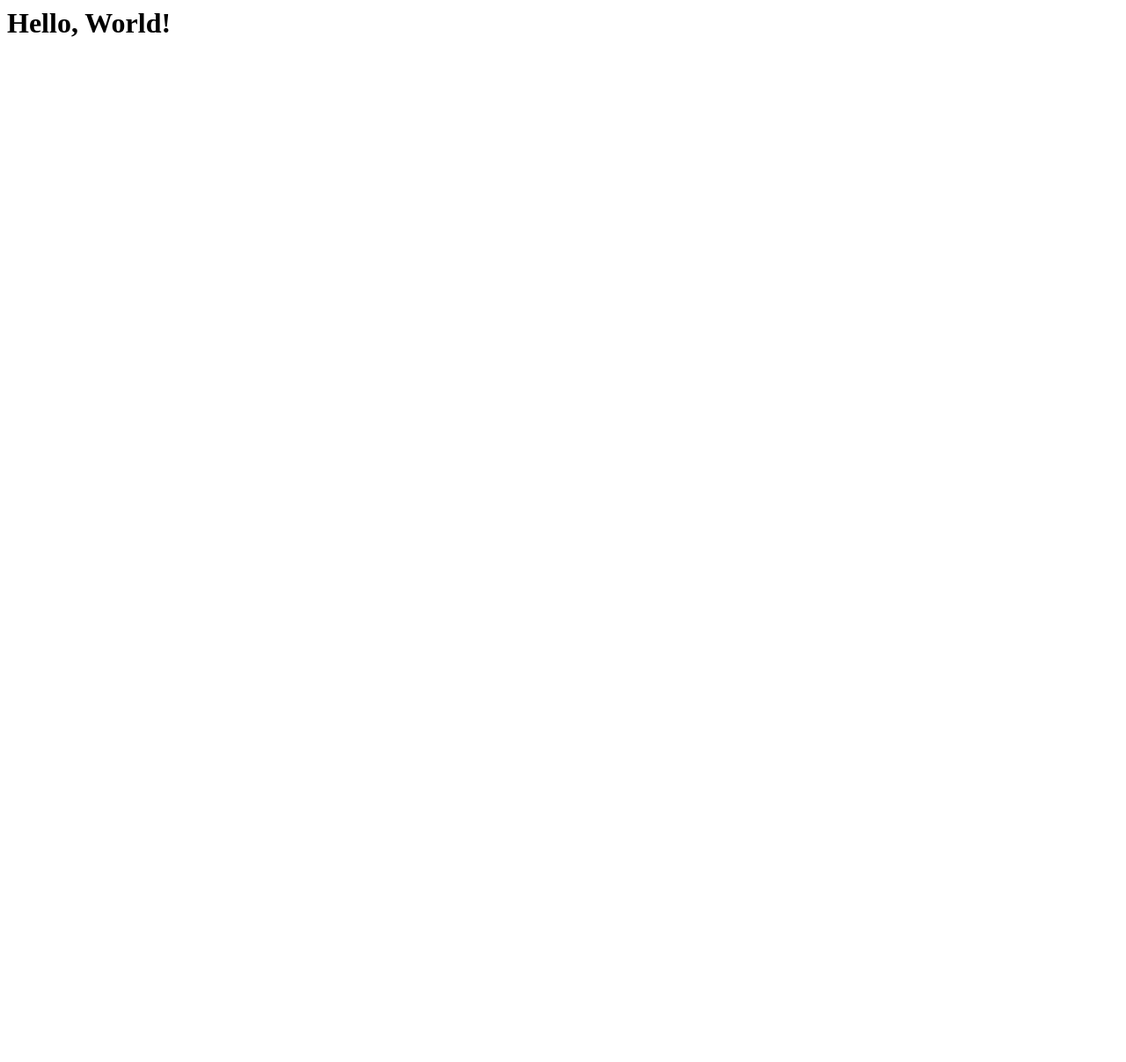
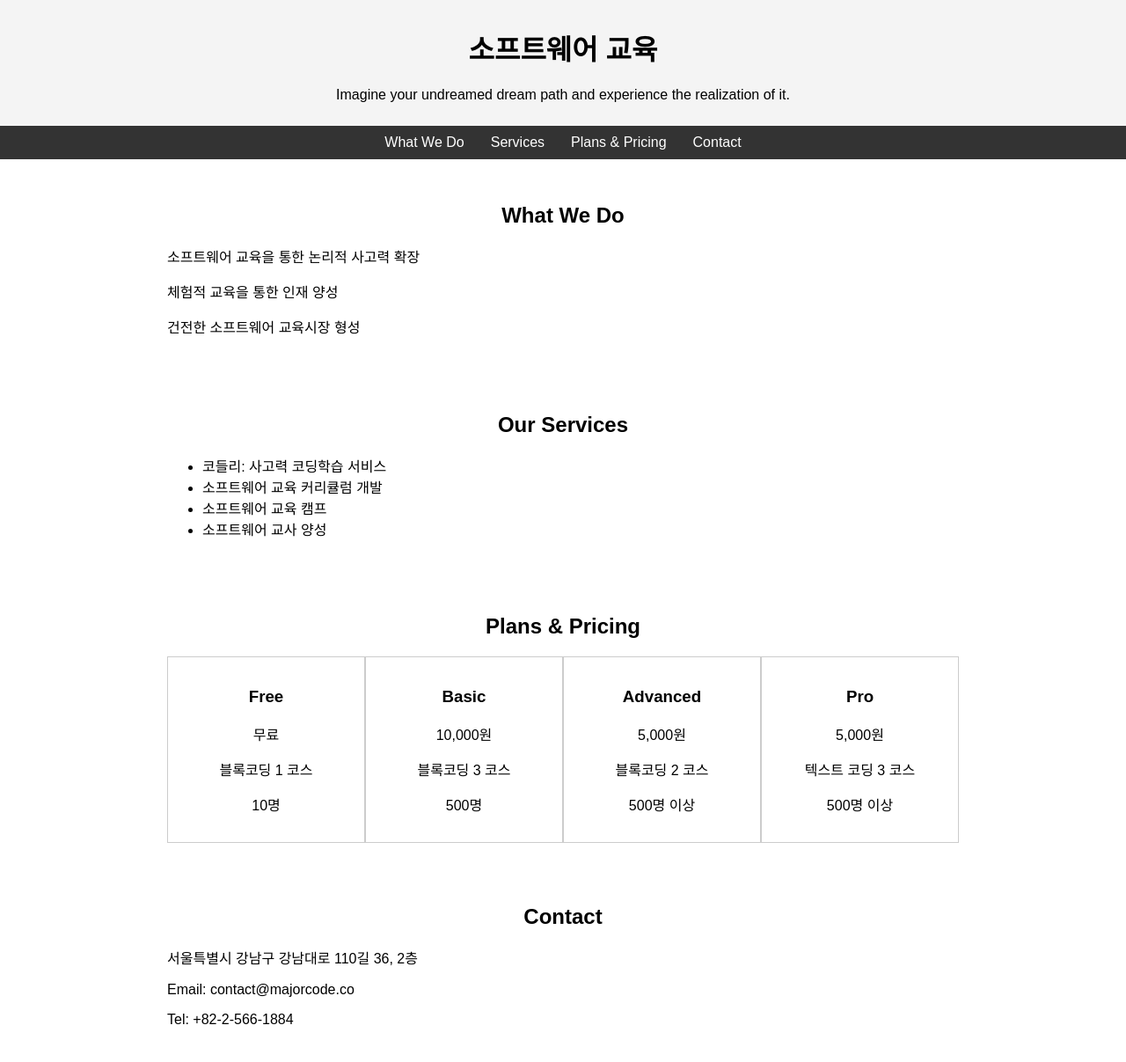
Before and after one commit to ted-park/path2global.io, a plain HTML site: page index.html in a window 1280 px wide. Shown: the top 1207 px of the page at 88% size. Before the commit the page ends 800 px from the top, so only its background shows below. Drawn offline with Linux system fonts and the light colour scheme.

Commit message:
Update index.html

```diff
--- a/index.html
+++ b/index.html
@@ -1,8 +1,115 @@
-<html>
-  <head>
-    <title>Path2Global.com</title>
-  </head>
-  <body>
-    <h1>Hello, World!</h1>
-  </body>
+<!DOCTYPE html>
+<html lang="ko">
+<head>
+    <meta charset="UTF-8">
+    <meta name="viewport" content="width=device-width, initial-scale=1.0">
+    <title>소프트웨어 교육 서비스</title>
+    <style>
+        body {
+            font-family: Arial, sans-serif;
+            margin: 0;
+            padding: 0;
+        }
+        header, footer {
+            background-color: #f4f4f4;
+            text-align: center;
+            padding: 10px 0;
+        }
+        nav {
+            display: flex;
+            justify-content: center;
+            background-color: #333;
+            padding: 10px 0;
+        }
+        nav a {
+            color: white;
+            text-decoration: none;
+            margin: 0 15px;
+        }
+        section {
+            padding: 20px;
+            margin: 10px auto;
+            max-width: 900px;
+        }
+        h1, h2 {
+            text-align: center;
+        }
+        .pricing-table {
+            display: flex;
+            justify-content: space-around;
+            margin-top: 20px;
+        }
+        .pricing-plan {
+            border: 1px solid #ccc;
+            padding: 15px;
+            text-align: center;
+            width: 22%;
+        }
+    </style>
+</head>
+<body>
+    <header>
+        <h1>소프트웨어 교육</h1>
+        <p>Imagine your undreamed dream path and experience the realization of it.</p>
+    </header>
+    <nav>
+        <a href="#what-we-do">What We Do</a>
+        <a href="#services">Services</a>
+        <a href="#pricing">Plans & Pricing</a>
+        <a href="#contact">Contact</a>
+    </nav>
+    <section id="what-we-do">
+        <h2>What We Do</h2>
+        <p>소프트웨어 교육을 통한 논리적 사고력 확장</p>
+        <p>체험적 교육을 통한 인재 양성</p>
+        <p>건전한 소프트웨어 교육시장 형성</p>
+    </section>
+    <section id="services">
+        <h2>Our Services</h2>
+        <ul>
+            <li>코들리: 사고력 코딩학습 서비스</li>
+            <li>소프트웨어 교육 커리큘럼 개발</li>
+            <li>소프트웨어 교육 캠프</li>
+            <li>소프트웨어 교사 양성</li>
+        </ul>
+    </section>
+    <section id="pricing">
+        <h2>Plans & Pricing</h2>
+        <div class="pricing-table">
+            <div class="pricing-plan">
+                <h3>Free</h3>
+                <p>무료</p>
+                <p>블록코딩 1 코스</p>
+                <p>10명</p>
+            </div>
+            <div class="pricing-plan">
+                <h3>Basic</h3>
+                <p>10,000원</p>
+                <p>블록코딩 3 코스</p>
+                <p>500명</p>
+            </div>
+            <div class="pricing-plan">
+                <h3>Advanced</h3>
+                <p>5,000원</p>
+                <p>블록코딩 2 코스</p>
+                <p>500명 이상</p>
+            </div>
+            <div class="pricing-plan">
+                <h3>Pro</h3>
+                <p>5,000원</p>
+                <p>텍스트 코딩 3 코스</p>
+                <p>500명 이상</p>
+            </div>
+        </div>
+    </section>
+    <section id="contact">
+        <h2>Contact</h2>
+        <p>서울특별시 강남구 강남대로 110길 36, 2층</p>
+        <p>Email: contact@majorcode.co</p>
+        <p>Tel: +82-2-566-1884</p>
+    </section>
+    <footer>
+        <p>©2017 majorcode, Inc</p>
+    </footer>
+</body>
 </html>
```
